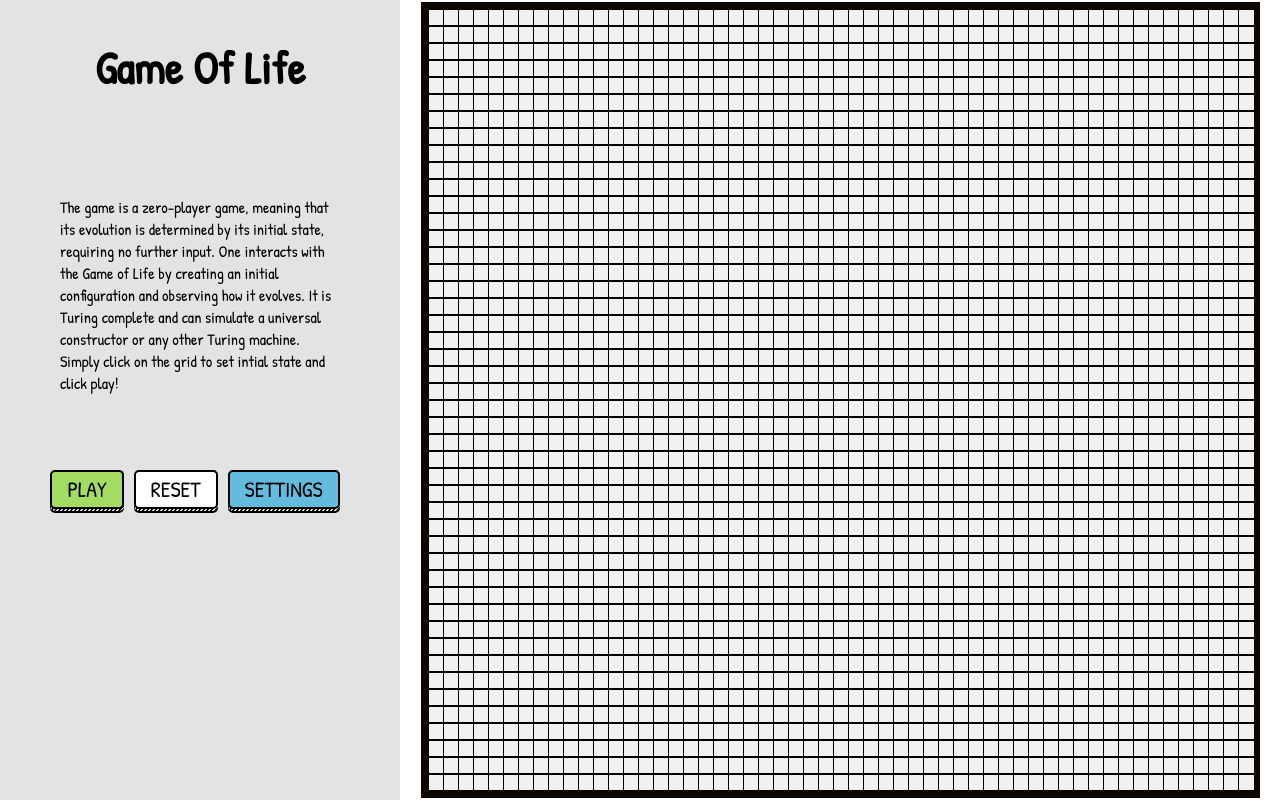
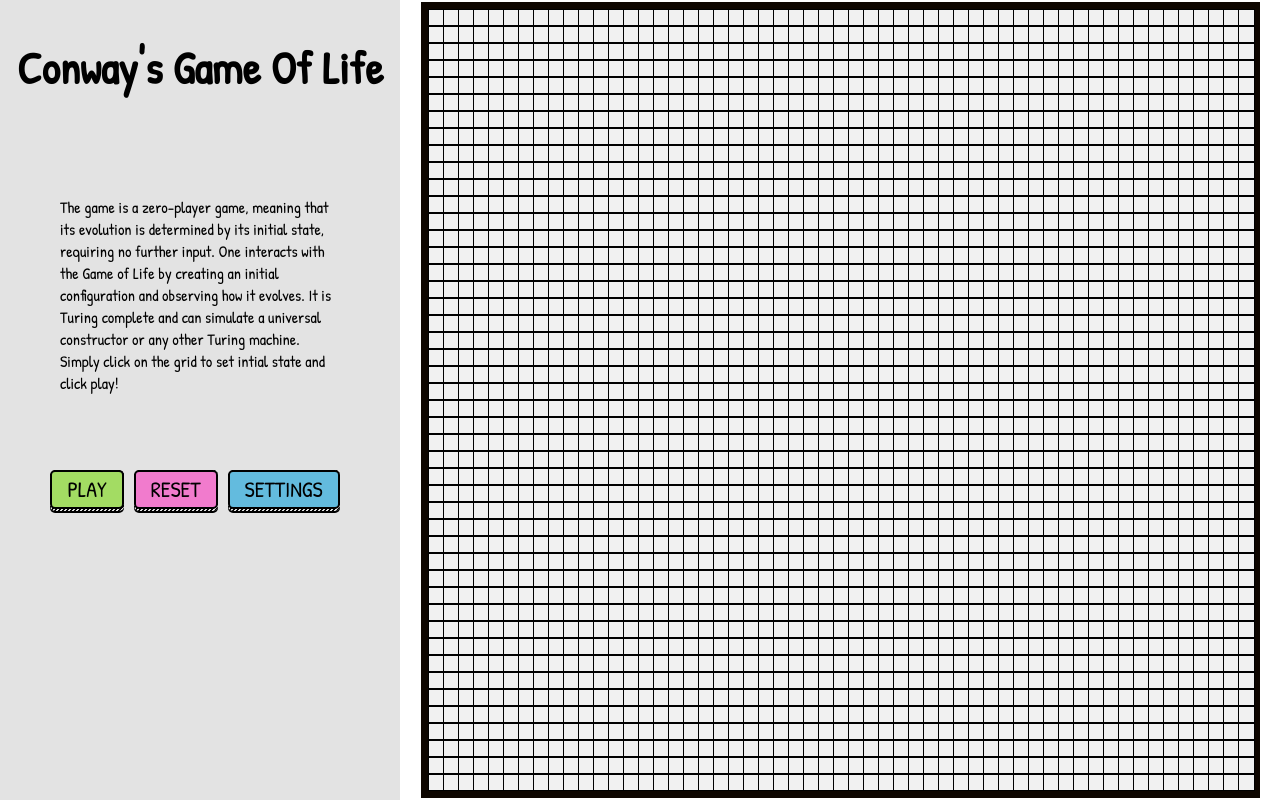
Before and after one commit to Asifm95/game-of-life, a React (Create React App) app: page / in a window 1280 px wide. Built offline with nearby package versions, Linux system fonts and the light colour scheme.

Commit message:
02-Life: hide title on sm device on setting toggle

```diff
--- a/src/components/Controls.tsx
+++ b/src/components/Controls.tsx
@@ -1,5 +1,6 @@
 import React, { useState, FC } from "react"
 import { config } from "utils/config"
+import useWindowResize from "hooks/useWindowResize"
 
 const { controls } = config
 
@@ -19,9 +20,12 @@ const Controls: FC<ControlsProps> = ({
   setFrameRate,
 }) => {
   const [showSettings, setShowSettings] = useState(false)
+  let windowWidth = useWindowResize()
   return (
     <nav className="Nav-container">
-      <h2 className="Nav-title">game of life</h2>
+      {!(showSettings && windowWidth < 582) && (
+        <h2 className="Nav-title">conway's game of life</h2>
+      )}
       <p className="Nav-desc">{controls.gameDescription}</p>
       <div className="Nav-controls">
         <span className="btn" onClick={toggleSimulation}>
@@ -36,7 +40,14 @@ const Controls: FC<ControlsProps> = ({
           </span>
         </span>
         <span className="btn">
-          <span onClick={clearBoard}>reset</span>
+          <span
+            onClick={clearBoard}
+            style={{
+              background: controls.resetBtnColor,
+            }}
+          >
+            reset
+          </span>
         </span>
         <span className="btn" onClick={() => setShowSettings(!showSettings)}>
           <span
```
